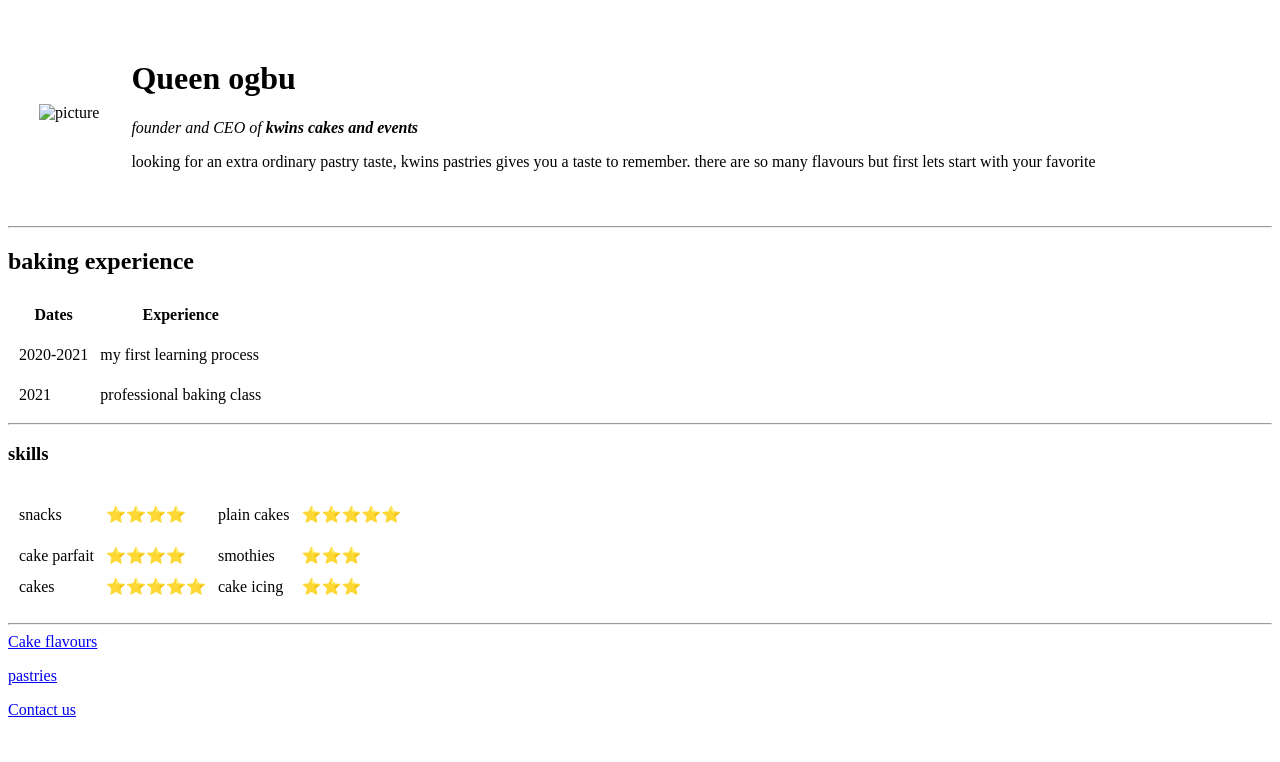
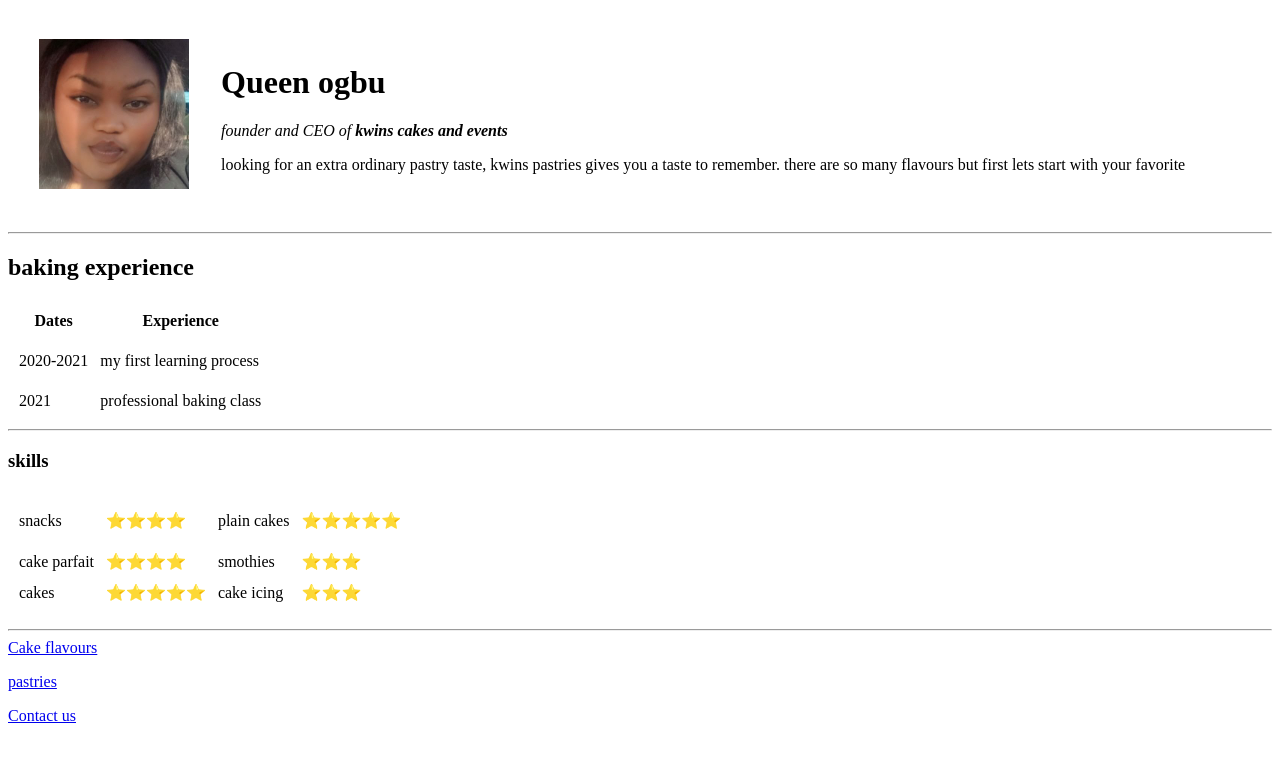
Before and after one commit to queenogbu/profile, a plain HTML site: page index.html in a window 1280 px wide. Drawn offline with Linux system fonts and the light colour scheme.

Commit message:
update index.html

```diff
--- a/index.html
+++ b/index.html
@@ -10,7 +10,7 @@
  <body>
    <table cellspacing="30">
      <tr>
-      <td><img src="queen.jpg.jpg" alt="picture" width="150" height="150">
+      <td><img src="images/queen.jpg.jpg" alt="picture" width="150" height="150">
        <td>
          <h1>Queen ogbu</h1>
          <p><em>founder and CEO of <strong>kwins cakes and events</strong></em></p>
```
